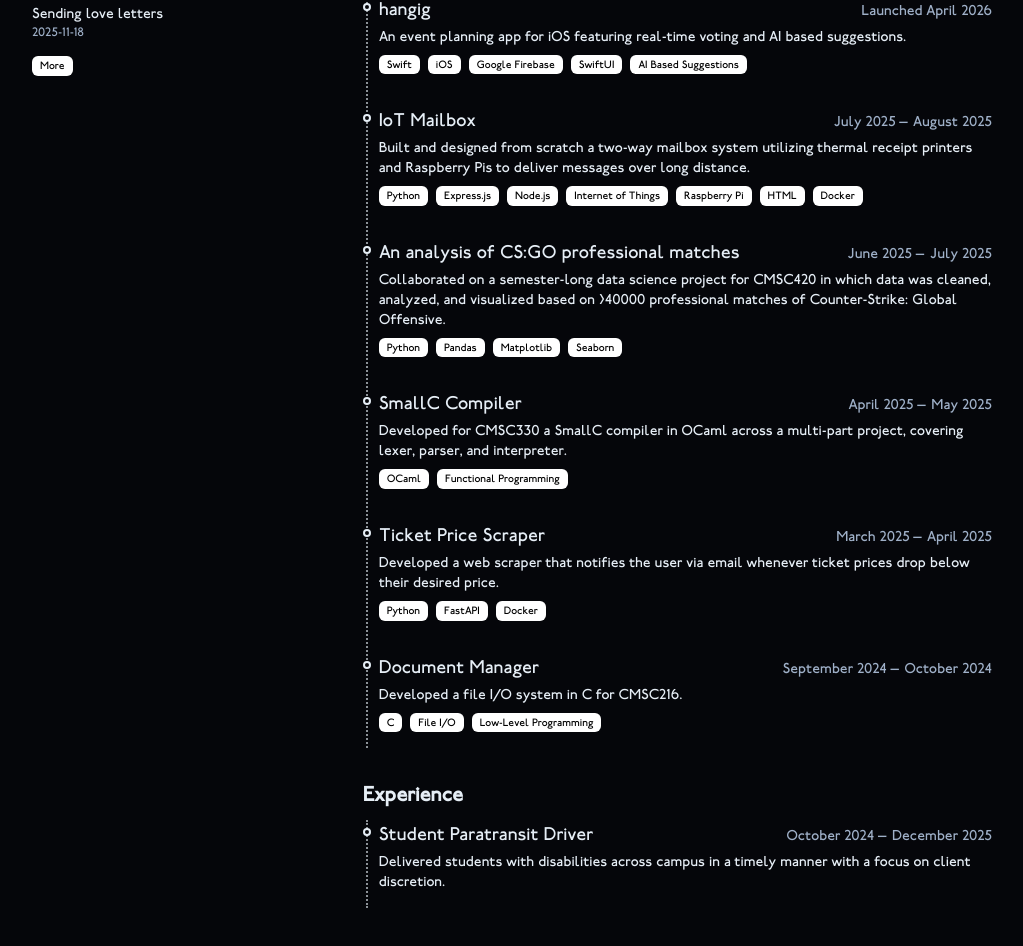
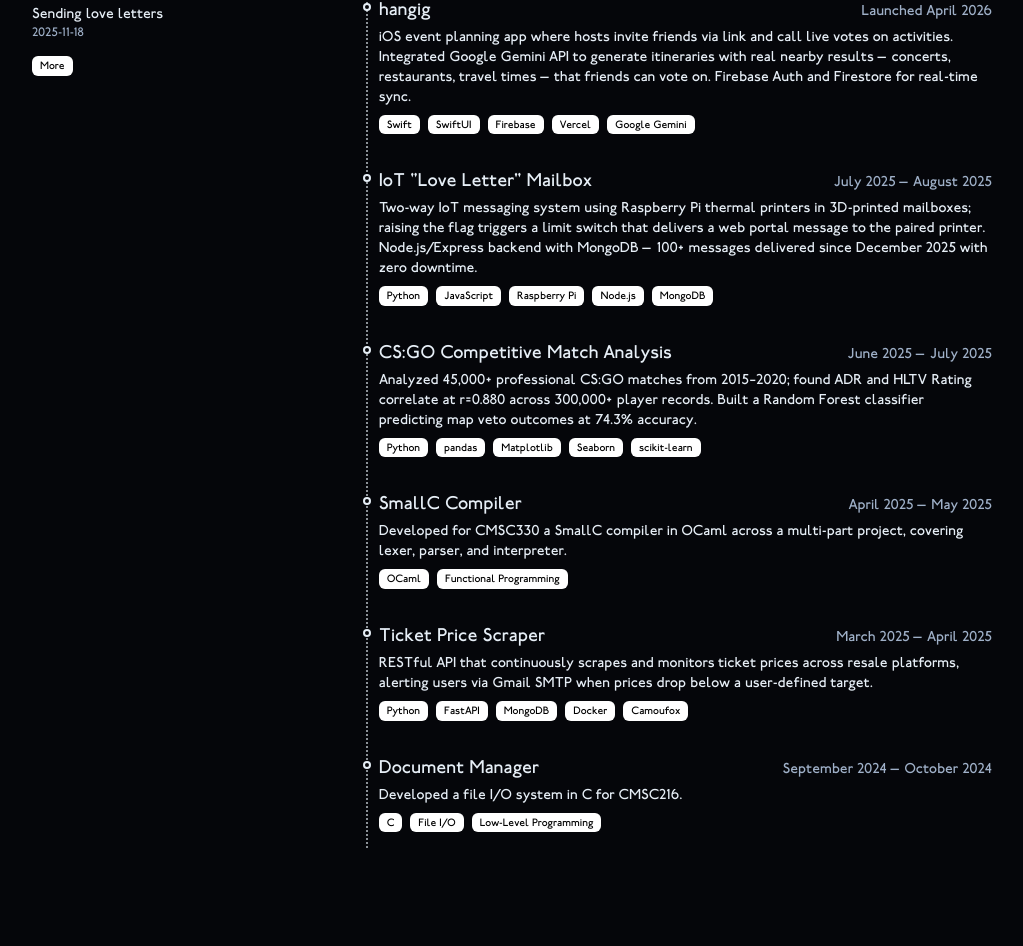
Before and after one commit to bailey2k/bailey2k-portfolio, a Next.js app: page / in a window 1280 px wide. Shown: the part 616-1562 px from the top of the page, without its empty margins (128-1151 px from the left). After the commit the page ends 1528 px from the top, so only its background shows below. Built offline with nearby package versions, Linux system fonts and the light colour scheme.

Commit message:
updated projects with links

```diff
--- a/app/data.tsx
+++ b/app/data.tsx
@@ -29,16 +29,16 @@ export const RESUME_DATA = {
     ],
     projects: [
         {
-            title: "Neural Model of Working Memory in Piloting",
-            description: "Currently building a first-of-its-kind biologically plausible neural network model for the OpenMATB cognitive task, a GPU-accelerated JAX simulation pipeline with real-time visualization, and a cross-platform Qt interface for experiment configuration and analysis.",
-            start: "January 2026",
+            title: "Neural Model of Working Memory",
+            link: "/assets/neural-model-poster.pdf",
+            description: "Building a 2D/3D brain visualization tool in Qt for a UMD PhD researcher; compiles architectures into PyTorch models trained on the Multi-Attribute Task Battery with real-time neural activity metrics. Presenting at UMD Capstone Design Expo, May 2026.",
+            start: "February 2026",
             end: null,
             tags: [
-                "OpenMATB",
-                "JAX",
+                "Qt",
                 "PyTorch",
-                "Qt",
-                "Neural Modeling"
+                "Neural Modeling",
+                "OpenMATB"
             ]
         },
         {
@@ -56,42 +56,43 @@ export const RESUME_DATA = {
             title: "hangig",
             link: "https://hangig.app",
             lowercase: true,
-            description: "An event planning app for iOS featuring real-time voting and AI based suggestions.",
+            description: "iOS event planning app where hosts invite friends via link and call live votes on activities. Integrated Google Gemini API to generate itineraries with real nearby results — concerts, restaurants, travel times — that friends can vote on. Firebase Auth and Firestore for real-time sync.",
             launched: "April 2026",
             end: null,
             tags: [
                 "Swift",
-                "iOS",
-                "Google Firebase",
                 "SwiftUI",
-                "AI Based Suggestions"
+                "Firebase",
+                "Vercel",
+                "Google Gemini"
             ]
         },
         {
-            title: "IoT Mailbox",
-            description: "Built and designed from scratch a two-way mailbox system utilizing thermal receipt printers and Raspberry Pis to deliver messages over long distance.",
+            title: "IoT \"Love Letter\" Mailbox",
+            link: "https://github.com/bailey2k/iot-printer-mailbox",
+            description: "Two-way IoT messaging system using Raspberry Pi thermal printers in 3D-printed mailboxes; raising the flag triggers a limit switch that delivers a web portal message to the paired printer. Node.js/Express backend with MongoDB — 100+ messages delivered since December 2025 with zero downtime.",
             start: "July 2025",
             end: "August 2025",
             tags: [
                 "Python",
-                "Express.js",
+                "JavaScript",
+                "Raspberry Pi",
                 "Node.js",
-                "Internet of Things",
-                "Raspberry Pi",
-                "HTML",
-                "Docker"
+                "MongoDB"
             ]
         },
         {
-            title: "An analysis of CS:GO professional matches",
-            description: "Collaborated on a semester-long data science project for CMSC420 in which data was cleaned, analyzed, and visualized based on >40000 professional matches of Counter-Strike: Global Offensive.",
+            title: "CS:GO Competitive Match Analysis",
+            link: "https://bailey2k.github.io",
+            description: "Analyzed 45,000+ professional CS:GO matches from 2015–2020; found ADR and HLTV Rating correlate at r=0.880 across 300,000+ player records. Built a Random Forest classifier predicting map veto outcomes at 74.3% accuracy.",
             start: "June 2025",
             end: "July 2025",
             tags: [
                 "Python",
-                "Pandas",
+                "pandas",
                 "Matplotlib",
-                "Seaborn"
+                "Seaborn",
+                "scikit-learn"
             ]
         },
         {
@@ -106,13 +107,15 @@ export const RESUME_DATA = {
         },
         {
             title: "Ticket Price Scraper",
-            description: "Developed a web scraper that notifies the user via email whenever ticket prices drop below their desired price.",
+            description: "RESTful API that continuously scrapes and monitors ticket prices across resale platforms, alerting users via Gmail SMTP when prices drop below a user-defined target.",
             start: "March 2025",
             end: "April 2025",
             tags: [
                 "Python",
                 "FastAPI",
-                "Docker"
+                "MongoDB",
+                "Docker",
+                "Camoufox"
             ]
         },
         {
@@ -127,12 +130,5 @@ export const RESUME_DATA = {
             ]
         }
     ],
-    experience: [
-        {
-            title: "Student Paratransit Driver",
-            description: "Delivered students with disabilities across campus in a timely manner with a focus on client discretion.",
-            start: "October 2024",
-            end: "December 2025"
-        }
-    ]
+    experience: []
 }
--- a/app/page.tsx
+++ b/app/page.tsx
@@ -133,21 +133,6 @@ export default function Home() {
             </div>
           </article>
 
-          <article>
-            <h2 className="text-xl font-semibold mb-3">Experience</h2>
-            <div className="timeline relative">
-              <div className="timeline-divider" />
-              {(RESUME_DATA.experience || []).map((e, i) => (
-                <div key={i} className="timeline-item">
-                  <div className="flex items-baseline justify-between">
-                    <h3 className="text-lg font-medium">{e.title}</h3>
-                    <div className="text-sm text-gray-600 whitespace-nowrap">{e.start} — {e.end ?? "Present"}</div>
-                  </div>
-                  <p className="text-sm text-gray-700 mt-1">{e.description}</p>
-                </div>
-              ))}
-            </div>
-          </article>
         </section>
       </div>
     </main>
```
Also changed, not shown: 1 other file (tests, documents, lock files or other folders).
